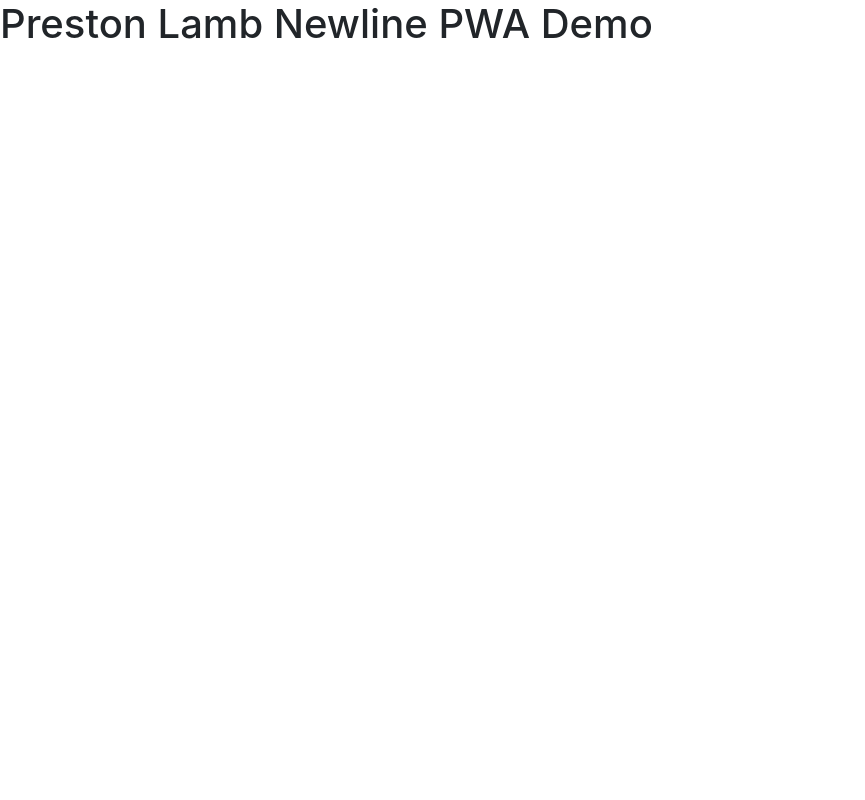
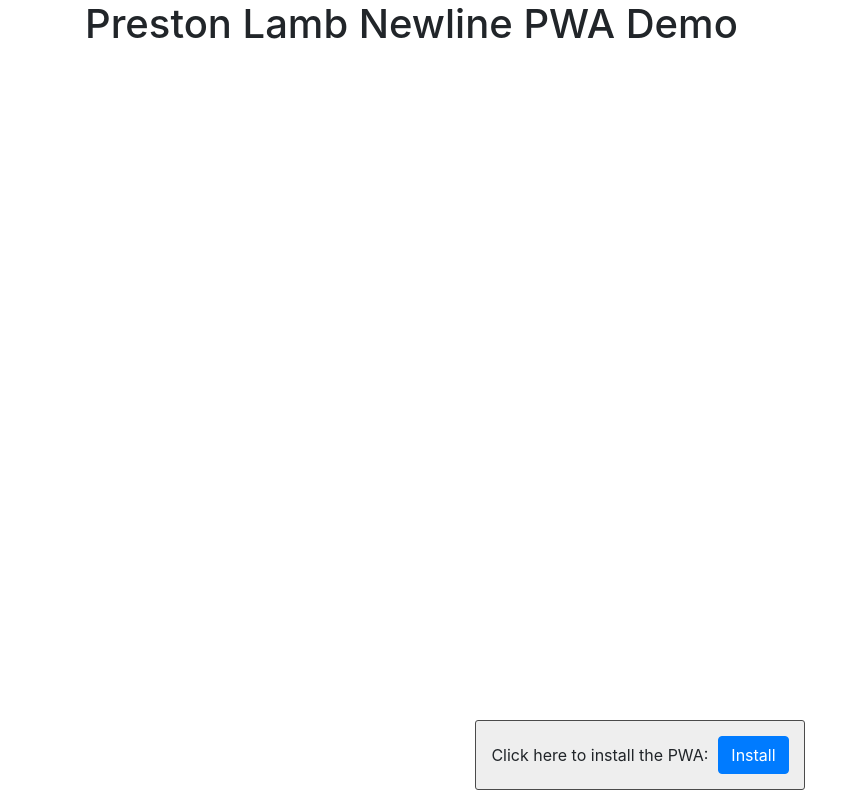
Before and after one commit to pjlamb12/plamb-newline-pwa, an Angular app: page / in a window 1280 px wide. Shown: the whole page, without its empty margins (0-865 px from the left). Built offline with nearby package versions, Linux system fonts and the light colour scheme.

Commit message:
install prompt handling

```diff
--- a/angular.json
+++ b/angular.json
@@ -23,15 +23,9 @@
 						"polyfills": "src/polyfills.ts",
 						"tsConfig": "tsconfig.app.json",
 						"aot": false,
-            "assets": [
-              "src/favicon.ico",
-              "src/assets",
-              "src/manifest.webmanifest"
-            ],
-            "styles": [
-              "src/styles.scss"
-            ],
-            "scripts": []
+						"assets": ["src/favicon.ico", "src/assets", "src/manifest.webmanifest"],
+						"styles": ["src/styles.scss"],
+						"scripts": ["src/assets/scripts/install-prompt.js"]
 					},
 					"configurations": {
 						"production": {
@@ -91,28 +85,16 @@
 						"polyfills": "src/polyfills.ts",
 						"tsConfig": "tsconfig.spec.json",
 						"karmaConfig": "karma.conf.js",
-            "assets": [
-              "src/favicon.ico",
-              "src/assets",
-              "src/manifest.webmanifest"
-            ],
-            "styles": [
-              "src/styles.scss"
-            ],
+						"assets": ["src/favicon.ico", "src/assets", "src/manifest.webmanifest"],
+						"styles": ["src/styles.scss"],
 						"scripts": []
 					}
 				},
 				"lint": {
 					"builder": "@angular-devkit/build-angular:tslint",
 					"options": {
-            "tsConfig": [
-              "tsconfig.app.json",
-              "tsconfig.spec.json",
-              "e2e/tsconfig.json"
-            ],
-            "exclude": [
-              "**/node_modules/**"
-            ]
+						"tsConfig": ["tsconfig.app.json", "tsconfig.spec.json", "e2e/tsconfig.json"],
+						"exclude": ["**/node_modules/**"]
 					}
 				},
 				"e2e": {
@@ -128,6 +110,7 @@
 					}
 				}
 			}
-    }},
+		}
+	},
 	"defaultProject": "plamb-newline-pwa"
 }
--- a/src/app/app.component.html
+++ b/src/app/app.component.html
@@ -1,3 +1,5 @@
-<h1>Preston Lamb Newline PWA Demo</h1>
+<div class="container">
+	<h1>Preston Lamb Newline PWA Demo</h1>
 
-<router-outlet></router-outlet>
+	<router-outlet></router-outlet>
+</div>
--- /dev/null
+++ b/src/assets/scripts/install-prompt.js
@@ -0,0 +1,23 @@
+var promptEvent;
+var btn = document.querySelector('#pwa-install-button');
+var prompt = document.querySelector('#pwa-install-prompt');
+
+window.addEventListener('beforeinstallprompt', event => {
+	promptEvent = event;
+	prompt.style.display = 'block';
+	console.log('beforeinstallprompt caught');
+});
+
+btn.addEventListener('click', () => {
+	if (promptEvent) {
+		promptEvent.prompt();
+		promptEvent.userChoice.then(result => {
+			if (result.outcome === 'accepted') {
+				console.log('user accepted add to homescreen');
+			} else {
+				console.log('user dismissed the add to homescreen');
+			}
+			promptEvent = undefined;
+		});
+	}
+});
--- a/src/index.html
+++ b/src/index.html
@@ -1,16 +1,22 @@
-<!doctype html>
+<!DOCTYPE html>
 <html lang="en">
 	<head>
-  <meta charset="utf-8">
+		<meta charset="utf-8" />
 		<title>PlambNewlinePwa</title>
-  <base href="/">
-  <meta name="viewport" content="width=device-width, initial-scale=1">
-  <link rel="icon" type="image/x-icon" href="favicon.ico">
-  <link rel="manifest" href="manifest.webmanifest">
-  <meta name="theme-color" content="#1976d2">
+		<base href="/" />
+		<meta name="viewport" content="width=device-width, initial-scale=1" />
+		<link rel="icon" type="image/x-icon" href="favicon.ico" />
+		<link rel="manifest" href="manifest.webmanifest" />
+		<meta name="theme-color" content="#1976d2" />
 	</head>
 	<body>
 		<app-root></app-root>
 		<noscript>Please enable JavaScript to continue using this application.</noscript>
+		<div id="pwa-install-prompt" class="d-flex justify-content-center align-items-center">
+			<div class="prompt-container d-flex  justify-content-center align-items-center">
+				<p>Click here to install the PWA:</p>
+				<button id="pwa-install-button" class="btn btn-primary">Install</button>
+			</div>
+		</div>
 	</body>
 </html>
--- a/src/styles.scss
+++ b/src/styles.scss
@@ -1 +1,24 @@
 @import '~node_modules/bootstrap/scss/bootstrap.scss';
+
+#pwa-install-prompt {
+	display: none;
+	position: absolute;
+	bottom: 10px;
+	left: 0;
+	right: 0;
+
+	.prompt-container {
+		padding: 15px;
+		border: 1px solid #4a4a4a;
+		border-radius: 3px;
+		background-color: #eee;
+	}
+
+	p {
+		margin: 0;
+	}
+
+	button {
+		margin-left: 10px;
+	}
+}
```
Lines whose indentation alone changed are shown as unchanged.
